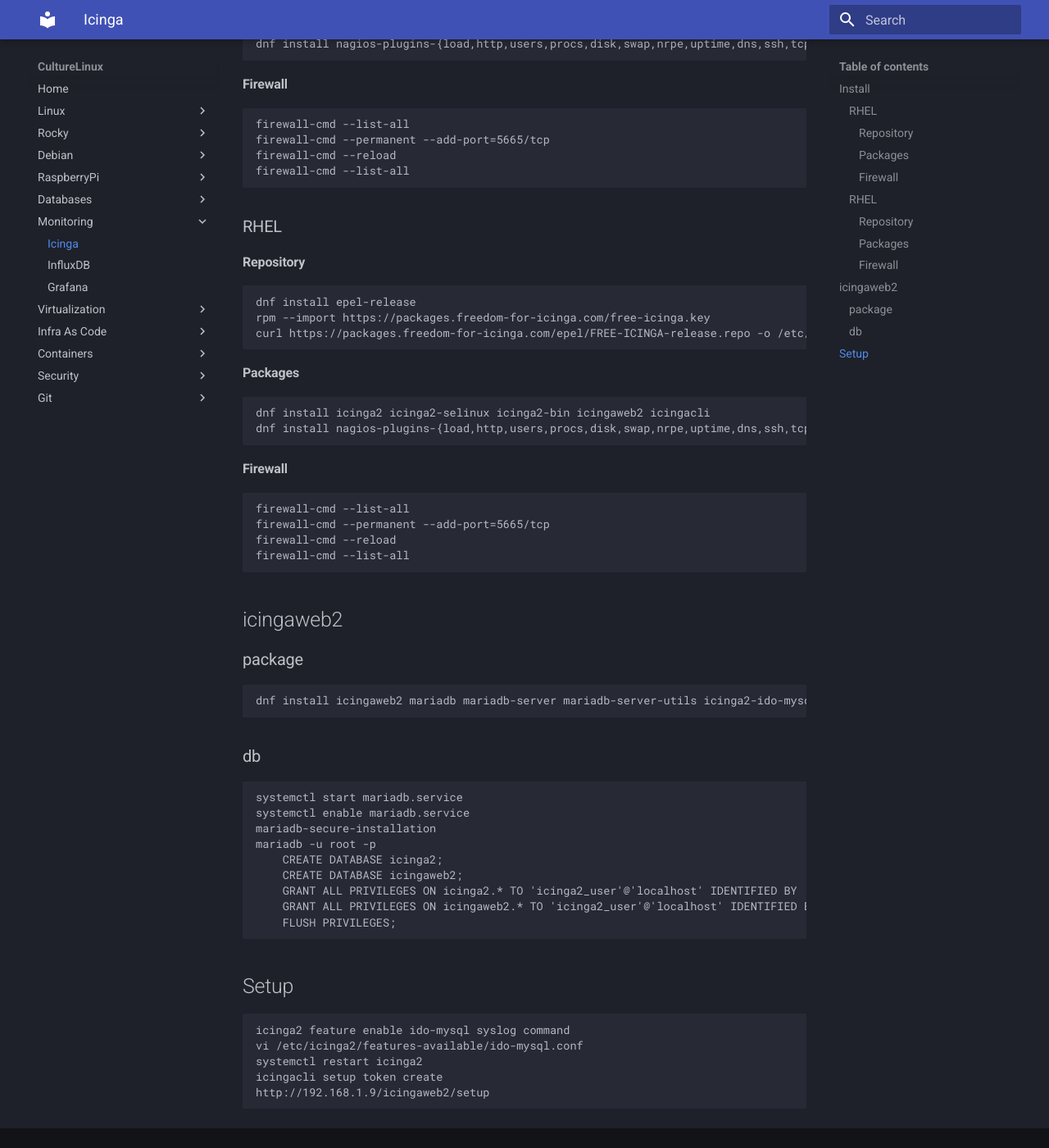
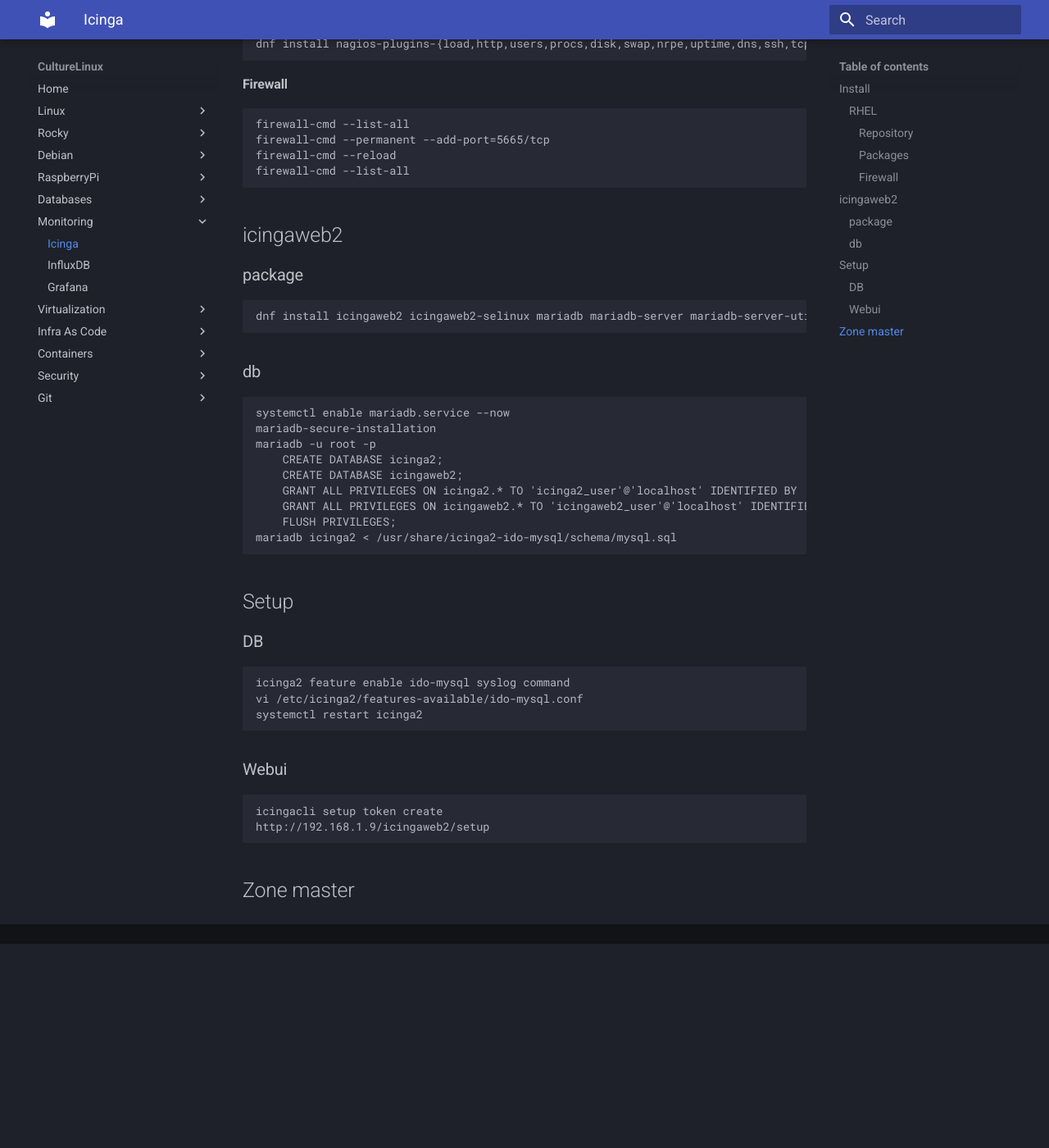
Before and after one commit to CultureLinux/doc, an MkDocs documentation site: the page built from docs/monitoring/icinga.md, in a window 1280 px wide and 1400 px high, scrolled down 439 px. Shown: the whole window at 82% size. Built offline with MkDocs 1.6.1 and Material for MkDocs 9.7.7, drawn with Linux system fonts in a browser that asks for light colours; after the commit the page ends 1590 px from its top, so only the background shows below that.

Commit message:
update git/icinga

```diff
--- a/docs/monitoring/icinga.md
+++ b/docs/monitoring/icinga.md
@@ -13,38 +13,27 @@
     firewall-cmd --permanent --add-port=5665/tcp
     firewall-cmd --reload
     firewall-cmd --list-all
-### RHEL
-#### Repository
-    dnf install epel-release
-    rpm --import https://packages.freedom-for-icinga.com/free-icinga.key
-    curl https://packages.freedom-for-icinga.com/epel/FREE-ICINGA-release.repo -o /etc/yum.repos.d/FREE-ICINGA-release.repo
-#### Packages
-    dnf install icinga2 icinga2-selinux icinga2-bin icingaweb2 icingacli
-    dnf install nagios-plugins-{load,http,users,procs,disk,swap,nrpe,uptime,dns,ssh,tcp}
-#### Firewall
-    firewall-cmd --list-all
-    firewall-cmd --permanent --add-port=5665/tcp
-    firewall-cmd --reload
-    firewall-cmd --list-all
-
 
 ## icingaweb2
 ### package
-    dnf install icingaweb2 mariadb mariadb-server mariadb-server-utils icinga2-ido-mysql httpd php-pecl-imagick
+    dnf install icingaweb2 icingaweb2-selinux mariadb mariadb-server mariadb-server-utils icinga2-ido-mysql httpd php-pecl-imagick
 ### db
-    systemctl start mariadb.service
-    systemctl enable mariadb.service
+    systemctl enable mariadb.service --now
     mariadb-secure-installation
     mariadb -u root -p
         CREATE DATABASE icinga2;
         CREATE DATABASE icingaweb2;
         GRANT ALL PRIVILEGES ON icinga2.* TO 'icinga2_user'@'localhost' IDENTIFIED BY 'pwd';
-        GRANT ALL PRIVILEGES ON icingaweb2.* TO 'icinga2_user'@'localhost' IDENTIFIED BY 'pwd';
+        GRANT ALL PRIVILEGES ON icingaweb2.* TO 'icingaweb2_user'@'localhost' IDENTIFIED BY 'pwd';
         FLUSH PRIVILEGES;
-
+    mariadb icinga2 < /usr/share/icinga2-ido-mysql/schema/mysql.sql
 ## Setup
+### DB
     icinga2 feature enable ido-mysql syslog command
     vi /etc/icinga2/features-available/ido-mysql.conf
     systemctl restart icinga2
+### Webui
     icingacli setup token create
     http://192.168.1.9/icingaweb2/setup
+
+## Zone master
```
Also changed, not shown: docs/git/git.md (+18 -17 lines).
